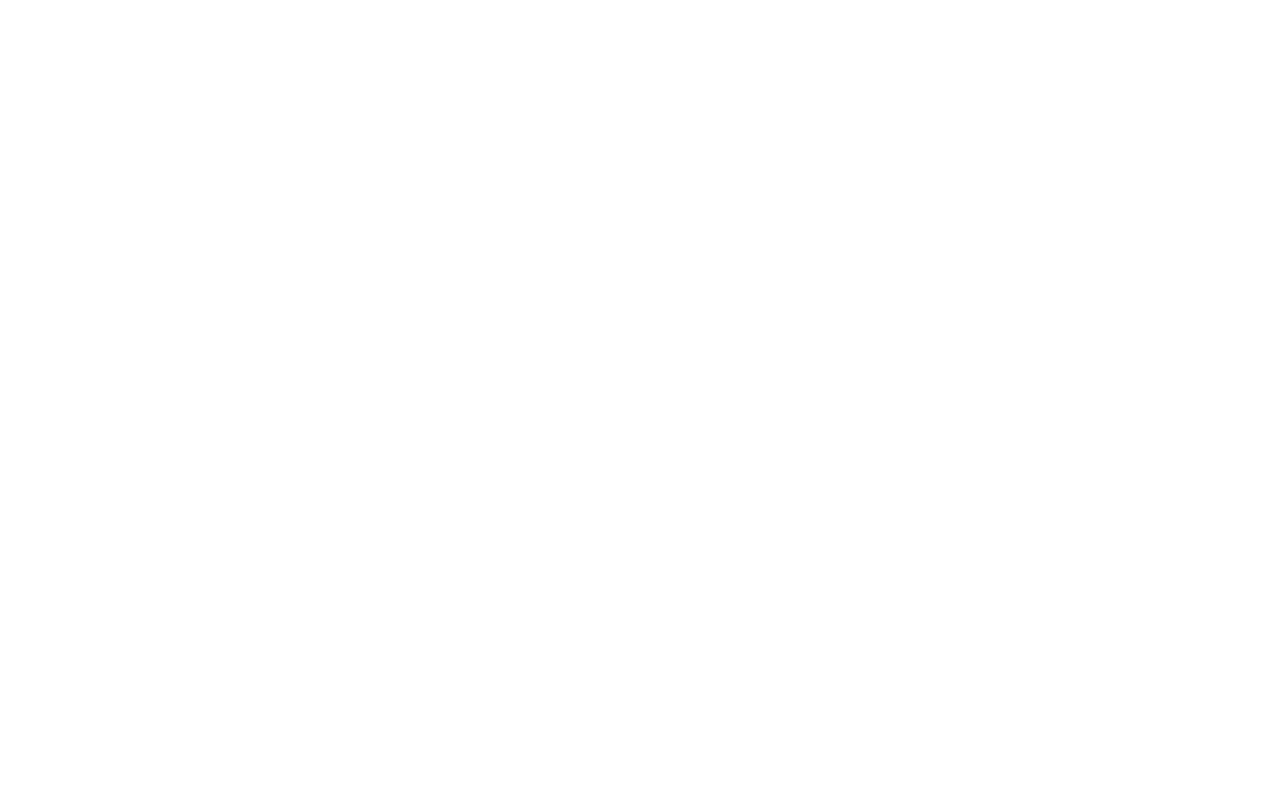
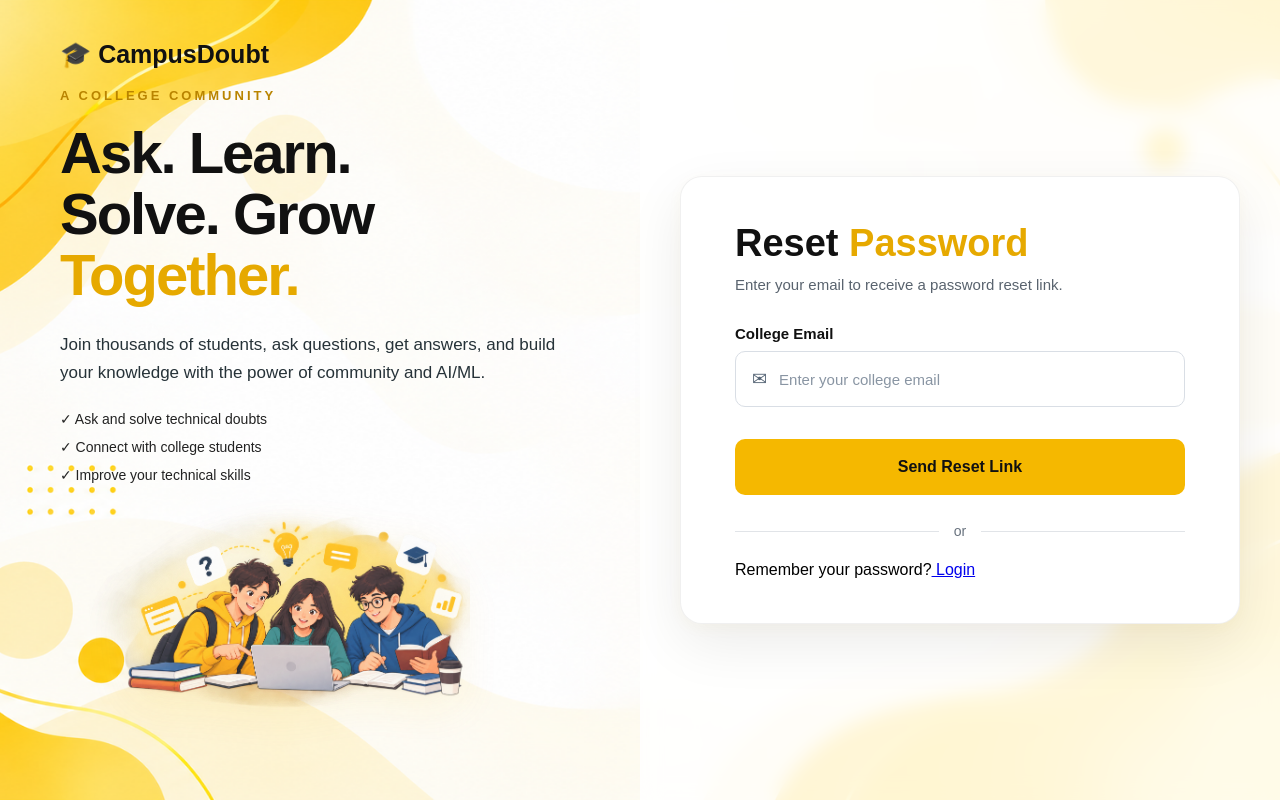
Before and after one commit to ayushgupta0905/Task_4_DoubtHub, a React (Vite) app in the folder CampusDoubt/: page /forgotpassword in a window 1280 px wide. Before the commit this address had no page. Built offline with nearby package versions, Linux system fonts and the light colour scheme.

Commit message:
resolve the forgot password problem

```diff
--- a/CampusDoubt/src/App.jsx
+++ b/CampusDoubt/src/App.jsx
@@ -3,6 +3,7 @@
 import Home from "./pages/home";
 import Login from "./pages/login";
 import Signup from "./pages/signup";
+import ForgotPassword from "./pages/forgotpassword";
 import Questions from "./pages/question";
 import QuestionDetail from "./pages/questiondetail";
 import AskQuestion from "./pages/askquestion";
@@ -23,6 +24,8 @@
         <Route path="/login" element={<Login />} />
 
         <Route path="/signup" element={<Signup />} />
+
+        <Route path="/forgotpassword" element={<ForgotPassword />} />
 
         <Route path="/question" element={<Questions />} />
 
--- /dev/null
+++ b/CampusDoubt/src/pages/forgotpassword.jsx
@@ -0,0 +1,173 @@
+import { useState } from "react";
+import { useNavigate } from "react-router-dom";
+import yellowBackground from "../assets/yellowbackground.png";
+import studentPhoto from "../assets/studentphoto.png";
+
+function ForgotPassword() {
+  const navigate = useNavigate();
+  const [email, setEmail] = useState("");
+  const [loading, setLoading] = useState(false);
+  const [error, setError] = useState("");
+  const [message, setMessage] = useState("");
+
+  const handleReset = (e) => {
+    e.preventDefault();
+    setError("");
+    setMessage("");
+
+    if (!email) {
+      setError("Please enter your college email.");
+      return;
+    }
+
+    setLoading(true);
+
+    // Simulate an API call for password reset
+    setTimeout(() => {
+      setLoading(false);
+      setMessage("If an account exists with this email, a password reset link has been sent.");
+      setEmail(""); // clear the input
+    }, 1500);
+  };
+
+  return (
+    <div
+      className="login-page"
+      style={{ backgroundImage: `url(${yellowBackground})` }}
+    >
+      {/* Left Side */}
+      <div className="login-left">
+        <div className="login-brand" style={{ cursor: "pointer" }} onClick={() => navigate("/")}>
+          🎓 <span>Campus</span>Doubt
+        </div>
+
+        <div className="login-content">
+          <p className="login-small-title">
+            A COLLEGE COMMUNITY
+          </p>
+
+          <h1>
+            Ask. Learn.
+            <br />
+            Solve. Grow
+            <br />
+            <span>Together.</span>
+          </h1>
+
+          <p className="login-description">
+            Join thousands of students, ask questions,
+            get answers, and build your knowledge with
+            the power of community and AI/ML.
+          </p>
+
+          <div className="login-points">
+            <div>✓ Ask and solve technical doubts</div>
+            <div>✓ Connect with college students</div>
+            <div>✓ Improve your technical skills</div>
+          </div>
+
+          {/* Student Photo */}
+          <div className="login-student-image">
+            <img
+              src={studentPhoto}
+              alt="Students learning together"
+            />
+          </div>
+        </div>
+      </div>
+
+      {/* Right Side */}
+      <div className="login-right">
+        <div className="login-box">
+          <h2>
+            Reset <span>Password</span>
+          </h2>
+
+          <p className="login-subtitle">
+            Enter your email to receive a password reset link.
+          </p>
+
+          <form onSubmit={handleReset}>
+            {/* Email */}
+            <div className="input-group">
+              <label>College Email</label>
+
+              <div className="input-wrapper">
+                <span>✉</span>
+
+                <input
+                  type="email"
+                  placeholder="Enter your college email"
+                  value={email}
+                  onChange={(e) => setEmail(e.target.value)}
+                />
+              </div>
+            </div>
+
+            {/* Error Message */}
+            {error && (
+              <p
+                style={{
+                  color: "#e53935",
+                  fontSize: "14px",
+                  marginTop: "8px",
+                  marginBottom: "16px",
+                }}
+              >
+                {error}
+              </p>
+            )}
+
+            {/* Success Message */}
+            {message && (
+              <p
+                style={{
+                  color: "#2e7d32",
+                  fontSize: "14px",
+                  marginTop: "8px",
+                  marginBottom: "16px",
+                }}
+              >
+                {message}
+              </p>
+            )}
+
+            {/* Submit Button */}
+            <button
+              type="submit"
+              className="login-main-btn"
+              disabled={loading}
+              style={{ marginTop: "10px" }}
+            >
+              {loading ? "Sending link..." : "Send Reset Link"}
+            </button>
+          </form>
+
+          {/* Divider */}
+          <div className="login-divider">
+            <span></span>
+            <p>or</p>
+            <span></span>
+          </div>
+
+          {/* Back to Login */}
+          <p className="signup-text">
+            Remember your password?
+            <a
+              href="#"
+              onClick={(e) => {
+                e.preventDefault();
+                navigate("/login");
+              }}
+            >
+              {" "}
+              Login
+            </a>
+          </p>
+        </div>
+      </div>
+    </div>
+  );
+}
+
+export default ForgotPassword;
--- a/CampusDoubt/src/pages/login.jsx
+++ b/CampusDoubt/src/pages/login.jsx
@@ -234,7 +234,7 @@
 
               <a
                 href="#"
-                onClick={(e) => { e.preventDefault(); alert("Forgot password feature coming soon!"); }}
+                onClick={(e) => { e.preventDefault(); navigate("/forgotpassword"); }}
               >
                 Forgot Password?
               </a>
```
